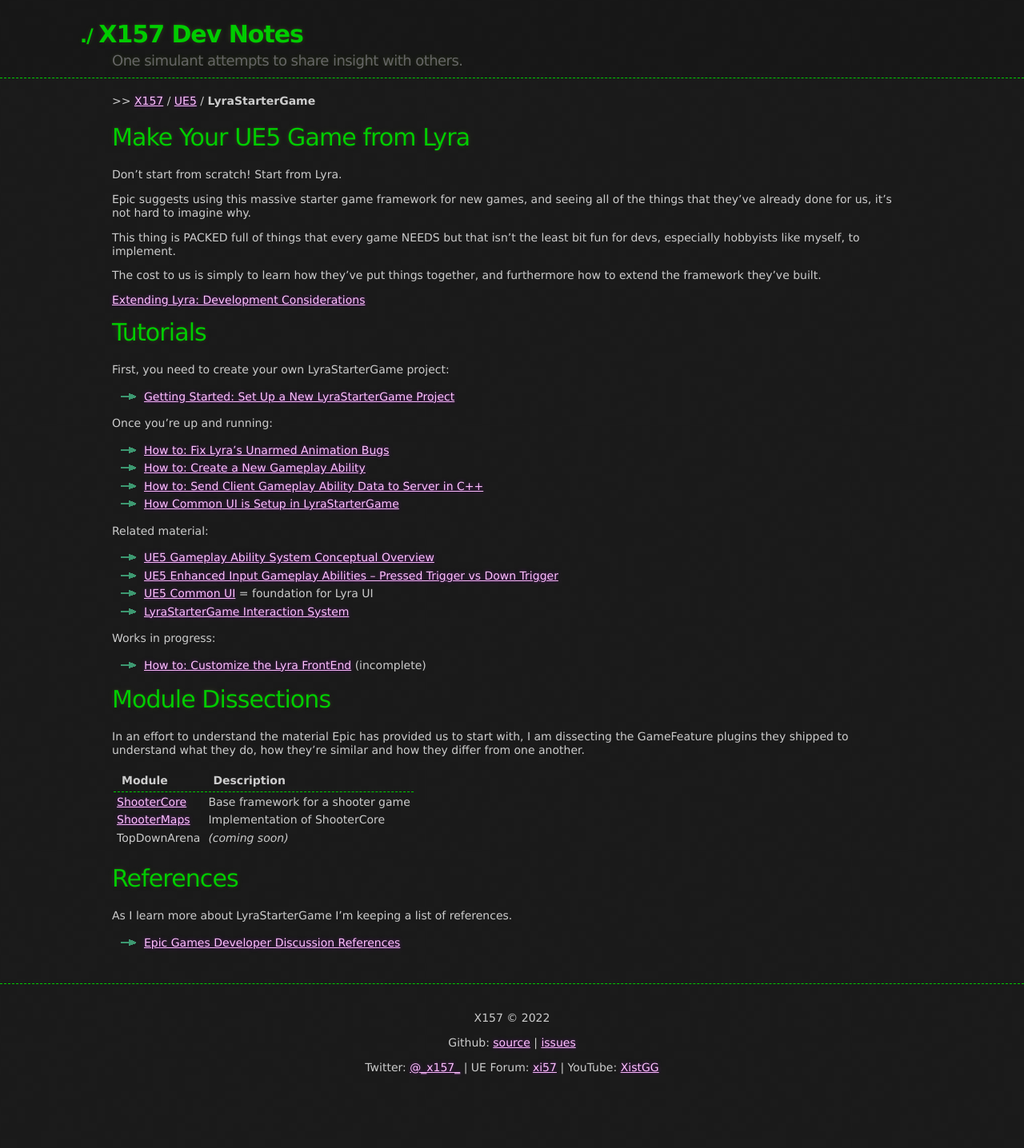
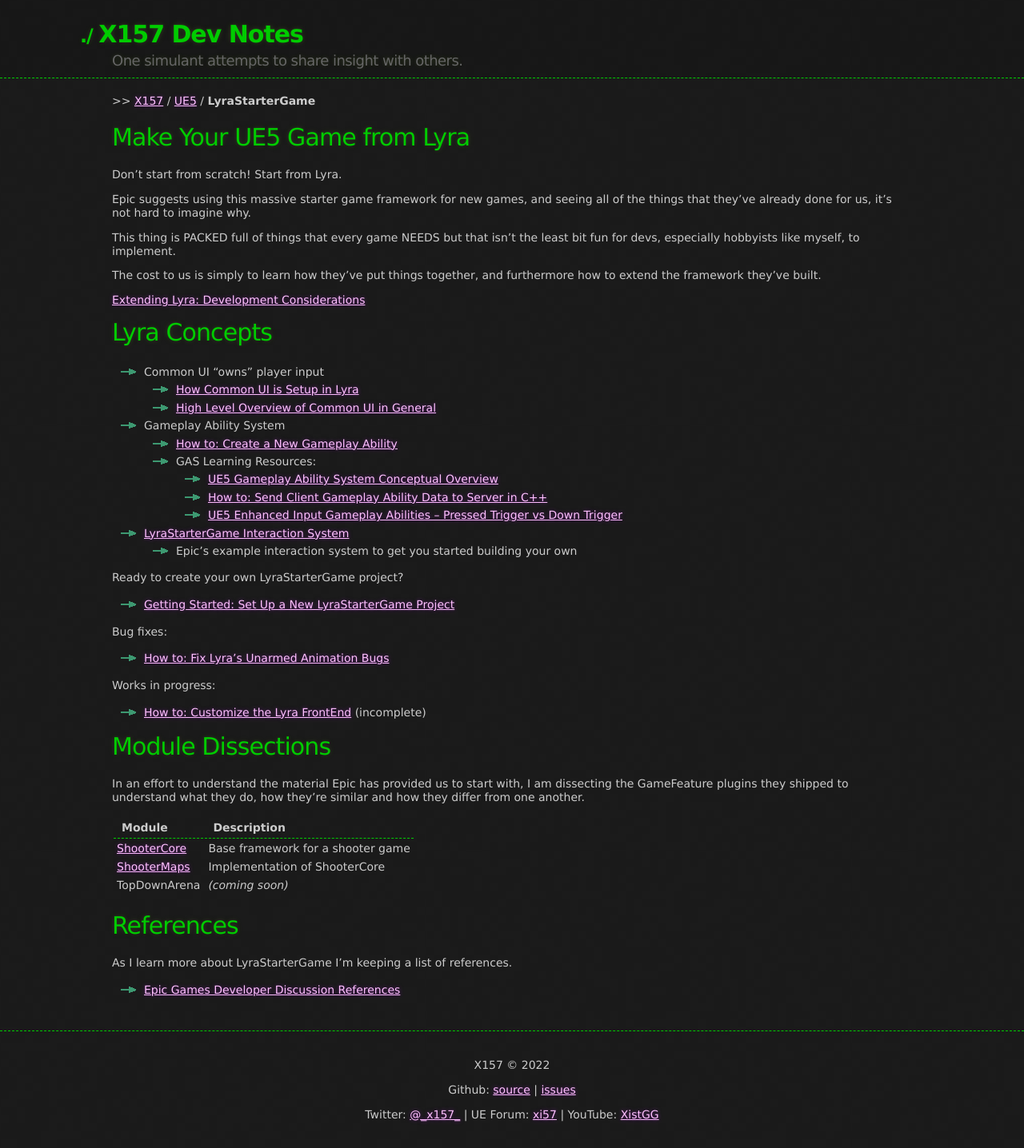
Before and after one commit to x157/x157.github.io, a Jekyll site: the page built from UE5/LyraStarterGame/index.md, in a window 1280 px wide. Shown: the whole page at 80% size. Built offline with Jekyll 4.4.1, drawn with Linux system fonts in a browser that asks for light colours; before the commit the page ends 1378 px from its top, so only the background shows below that.

Commit message:
Index reorg

```diff
--- a/UE5/LyraStarterGame/index.md
+++ b/UE5/LyraStarterGame/index.md
@@ -21,25 +21,28 @@
 [Extending Lyra: Development Considerations](./Development-Considerations)
 
 
-# Tutorials
+# Lyra Concepts
 
-First, you need to create your own LyraStarterGame project:
+- Common UI "owns" player input
+  - [How Common UI is Setup in Lyra](./CommonUI/)
+  - [High Level Overview of Common UI in General](/UE5/CommonUI/)
+- Gameplay Ability System
+  - [How to: Create a New Gameplay Ability](./Tutorials/How-To-Create-a-New-Gameplay-Ability)
+  - GAS Learning Resources:
+    - [UE5 Gameplay Ability System Conceptual Overview](/UE5/GameplayAbilitySystem/)
+    - [How to: Send Client Gameplay Ability Data to Server in C++](/UE5/GameplayAbilitySystem/How-To-Send-Client-Gameplay-Ability-Data-to-Server-in-C++)
+    - [UE5 Enhanced Input Gameplay Abilities -- Pressed Trigger vs Down Trigger](https://youtu.be/P-dyHJhoqxA)
+- [LyraStarterGame Interaction System](./Interactions/)
+  - Epic's example interaction system to get you started building your own
+
+
+Ready to create your own LyraStarterGame project?
 
 - [Getting Started: Set Up a New LyraStarterGame Project](./Getting-Started-Setting-Up-a-New-LyraStarterGame-Project)
 
-Once you're up and running:
+Bug fixes:
 
 - [How to: Fix Lyra's Unarmed Animation Bugs](./Tutorials/How-To-Fix-Lyra-Unarmed-Animation-Bugs)
-- [How to: Create a New Gameplay Ability](./Tutorials/How-To-Create-a-New-Gameplay-Ability)
-- [How to: Send Client Gameplay Ability Data to Server in C++](/UE5/GameplayAbilitySystem/How-To-Send-Client-Gameplay-Ability-Data-to-Server-in-C++)
-- [How Common UI is Setup in LyraStarterGame](./CommonUI/)
-
-Related material:
-
-- [UE5 Gameplay Ability System Conceptual Overview](/UE5/GameplayAbilitySystem/)
-- [UE5 Enhanced Input Gameplay Abilities -- Pressed Trigger vs Down Trigger](https://youtu.be/P-dyHJhoqxA)
-- [UE5 Common UI](/UE5/CommonUI/) = foundation for Lyra UI
-- [LyraStarterGame Interaction System](./Interactions/)
 
 Works in progress:
 
```
